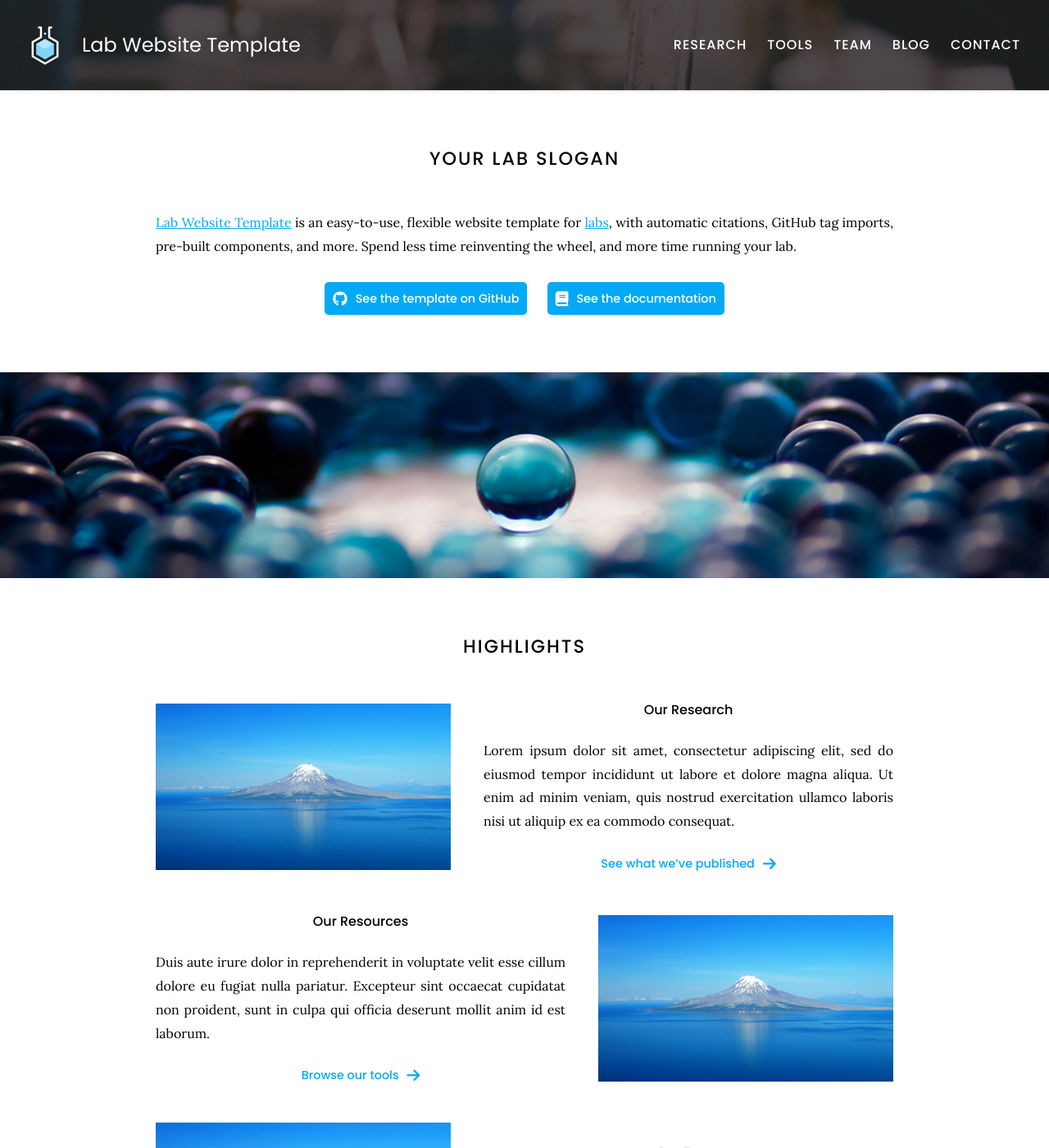
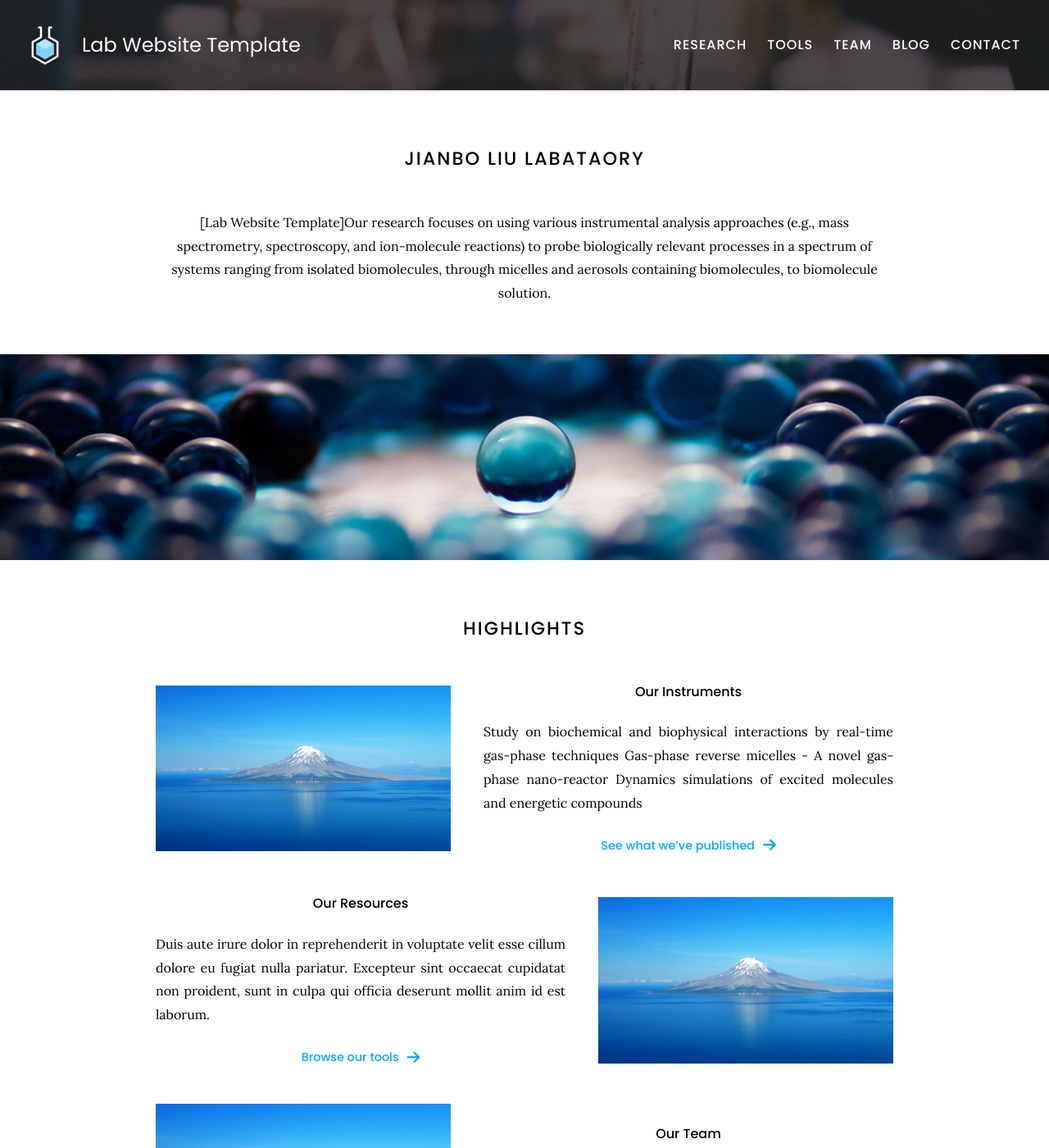
Before and after one commit to ZiZijourney/Liu-web, a Jekyll site: the page built from index.md, in a window 1280 px wide and 1400 px high. Shown: the whole window at 82% size. Built offline with Jekyll 4.4.1, drawn with Linux system fonts in a browser that asks for light colours.

Commit message:
Update index.md

```diff
--- a/index.md
+++ b/index.md
@@ -2,27 +2,9 @@
 title: Home
 ---
 
-# Your Lab Slogan
+# Jianbo Liu Labataory
 
-[Lab Website Template](https://github.com/greenelab/lab-website-template) is an easy-to-use, flexible website template for [labs](https://www.greenelab.com/), with automatic citations, GitHub tag imports, pre-built components, and more.
-Spend less time reinventing the wheel, and more time running your lab.
-
-{%
-  include link.html
-  type="github"
-  icon=""
-  text="See the template on GitHub"
-  link="greenelab/lab-website-template"
-  style="button"
-%}
-{%
-  include link.html
-  type="docs"
-  icon=""
-  text="See the documentation"
-  link="https://github.com/greenelab/lab-website-template/wiki"
-  style="button"
-%}
+[Lab Website Template]Our research focuses on using various instrumental analysis approaches (e.g.,  mass spectrometry, spectroscopy, and ion-molecule reactions) to probe biologically relevant processes in a spectrum of systems ranging from isolated biomolecules, through micelles and aerosols containing biomolecules, to biomolecule solution.
 {:.center}
 
 {% include section.html full=true %}
@@ -34,8 +16,10 @@ Spend less time reinventing the wheel, and more time running your lab.
 # Highlights
 
 {% capture text %}
-Lorem ipsum dolor sit amet, consectetur adipiscing elit, sed do eiusmod tempor incididunt ut labore et dolore magna aliqua.
-Ut enim ad minim veniam, quis nostrud exercitation ullamco laboris nisi ut aliquip ex ea commodo consequat.
+  Study on biochemical and biophysical interactions by real-time gas-phase techniques
+  Gas-phase reverse micelles - A novel gas-phase nano-reactor
+  Dynamics simulations of excited molecules and energetic compounds
+
 
 {%
   include link.html
@@ -51,7 +35,7 @@ Ut enim ad minim veniam, quis nostrud exercitation ullamco laboris nisi ut aliqu
   include feature.html
   image="images/photo.jpg"
   link="research"
-  title="Our Research"
+  title="Our Instruments"
   text=text
 %}
 
```
